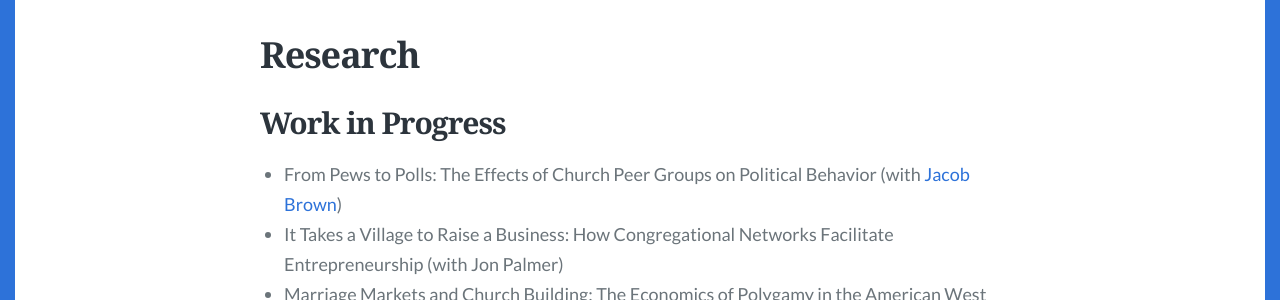
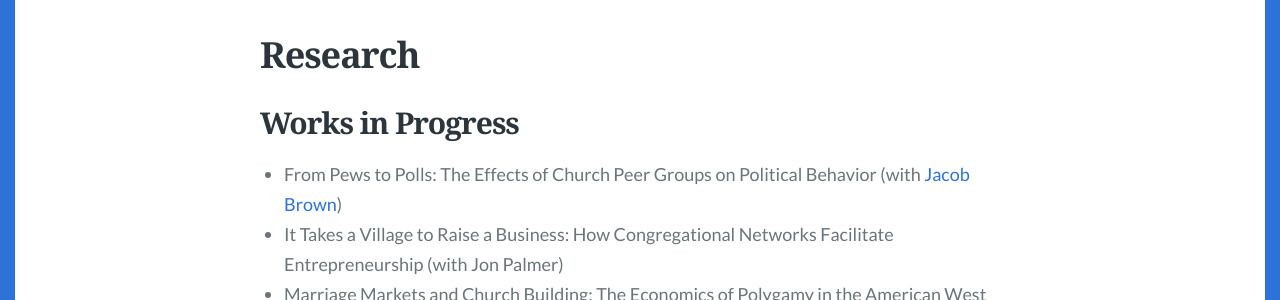
Before and after one commit to kgilliat/kgilliat.github.io, a Jekyll site: the page built from research.md, in a window 1280 px wide. Shown: the part 183-483 px from the top of the page. Built offline with Jekyll 4.4.1, drawn with Linux system fonts in a browser that asks for light colours; some web fonts are replaced.

Commit message:
Update research.md

```diff
--- a/research.md
+++ b/research.md
@@ -3,7 +3,7 @@ layout: page
 title: Research
 description: A tags page for Scriptor Jekyll theme
 ---
-## Work in Progress
+## Works in Progress
 + From Pews to Polls: The Effects of Church Peer Groups on Political Behavior (with [Jacob Brown](https://jacobrbrown.com))
 + It Takes a Village to Raise a Business: How Congregational Networks Facilitate Entrepreneurship (with Jon Palmer)
 + Marriage Markets and Church Building: The Economics of Polygamy in the American West
```
